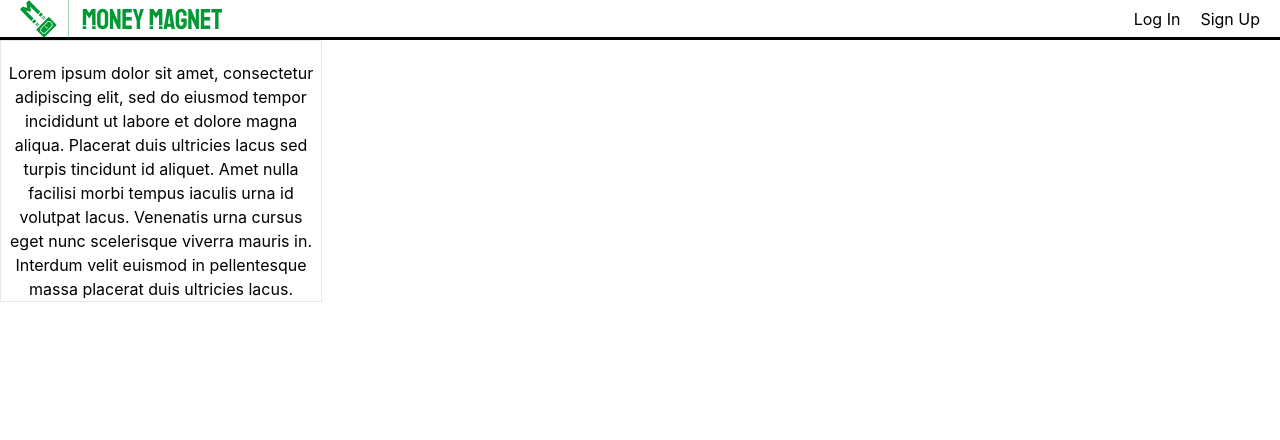
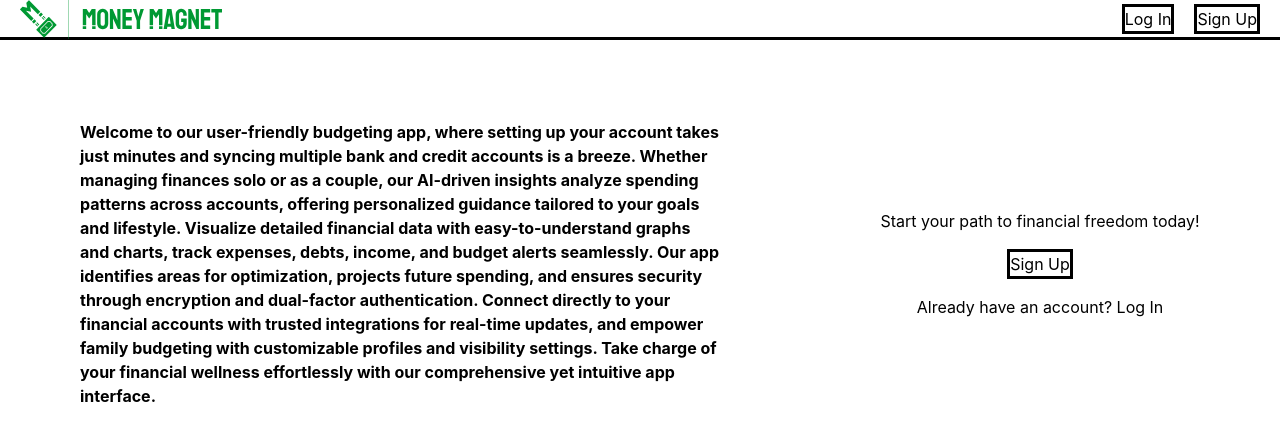
Before and after one commit to Jon-Grabowski/money-magnet-frontend, a React (Create React App) app: page / in a window 1280 px wide. Shown: the top 440 px of the page. Built offline with nearby package versions, Linux system fonts and the light colour scheme.

Commit message:
setting up top section of homepage

```diff
--- a/src/App.js
+++ b/src/App.js
@@ -1,12 +1,15 @@
 import './App.css';
-import { Route, Routes } from 'react-router-dom';
+import { Route, Routes, useLocation } from 'react-router-dom';
 import Home from './Home/Home';
 import Login from './Signup-Login/Login';
 import SignUp from './Signup-Login/SignUp';
+import HomeNav from './Home/HomeNav';
 
 function App() {
+  const location = useLocation()
   return (
     <div className="App">
+      {location.pathname === '/'? <HomeNav/>:null}
       <Routes>
         <Route exact path='/' element={<Home />}/>
         <Route path='/login' element={<Login />}/>
--- a/src/Home/Home.js
+++ b/src/Home/Home.js
@@ -1,12 +1,25 @@
 import React from 'react'
 import Logo from '../Logo'
-import HomeNav from './HomeNav'
+import './home.css'
+import { Link } from 'react-router-dom'
+import { firstParagraph } from './utilitiesHome'
 
 function Home() {
     return (
-        <div>
-            <HomeNav />
-            <div style={{marginTop:'2.5rem'}} className='m-auto border w-full'>
+        <div className='mt-10 container'>
+            <div className='mt-20 flex flex-wrap justify-around'>
+                <div className='md:w-1/2 flex items-center'>
+                    <p className='font-bold text-start'>
+                        {firstParagraph}
+                    </p>
+                </div>
+                <div className='md:w-1/4 flex flex-col gap-4 justify-center'>
+                    <h1>Start your path to financial freedom today!</h1>
+                    <Link to='/signup'><button>Sign Up</button></Link>
+                    <p>Already have an account? <Link to='/login'>Log In</Link></p>
+                </div>
+            </div>
+            {/* <div style={{marginTop:'2.5rem'}} className='w-full border'>
                 <div className='flex flex-wrap justify-center mt-5'>
                     <div className='max-w-80'>
                         <p>
@@ -17,7 +30,7 @@ function Home() {
 
                     </div>
                 </div>
-            </div>
+            </div> */}
         </div>
 
     )
--- /dev/null
+++ b/src/Home/home.css
@@ -0,0 +1,3 @@
+button {
+    border: solid black;
+}
--- /dev/null
+++ b/src/Home/utilitiesHome.js
@@ -0,0 +1,3 @@
+const firstParagraph = `Welcome to our user-friendly budgeting app, where setting up your account takes just minutes and syncing multiple bank and credit accounts is a breeze. Whether managing finances solo or as a couple, our AI-driven insights analyze spending patterns across accounts, offering personalized guidance tailored to your goals and lifestyle. Visualize detailed financial data with easy-to-understand graphs and charts, track expenses, debts, income, and budget alerts seamlessly. Our app identifies areas for optimization, projects future spending, and ensures security through encryption and dual-factor authentication. Connect directly to your financial accounts with trusted integrations for real-time updates, and empower family budgeting with customizable profiles and visibility settings. Take charge of your financial wellness effortlessly with our comprehensive yet intuitive app interface.`
+
+export {firstParagraph}
--- a/src/Signup-Login/login.css
+++ b/src/Signup-Login/login.css
@@ -1,6 +1,6 @@
 .side-img{
     aspect-ratio: 1 / 2;
-    background-image: url('../../public/assests/money-stock-1-rotated.jpg');
+    background-image: url('../../public/assests/placeholders/money-stock-1-rotated.jpg');
     background-position: center;
 }
 
```
Also changed, not shown: public/assests/placeholders/money-stock-1-rotated.jpg (renamed from public/assests/money-stock-1-rotated.jpg).
